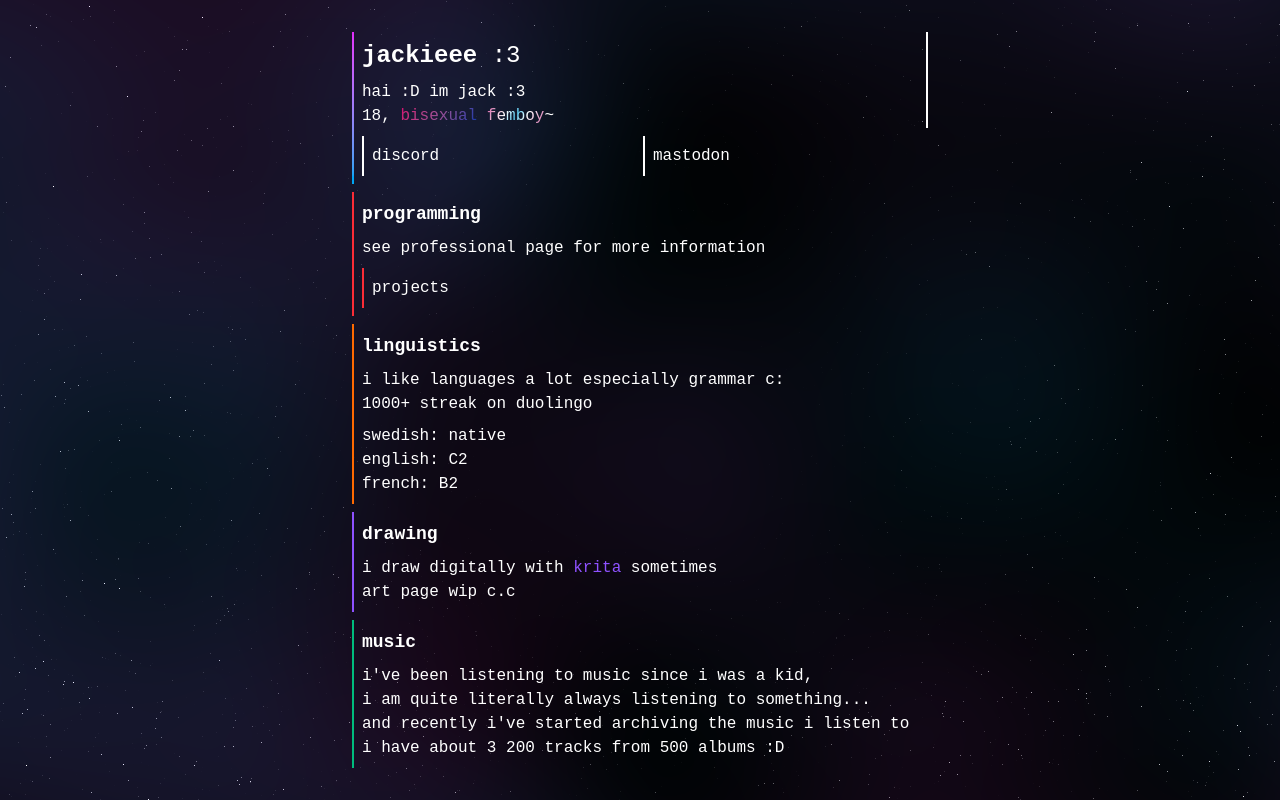
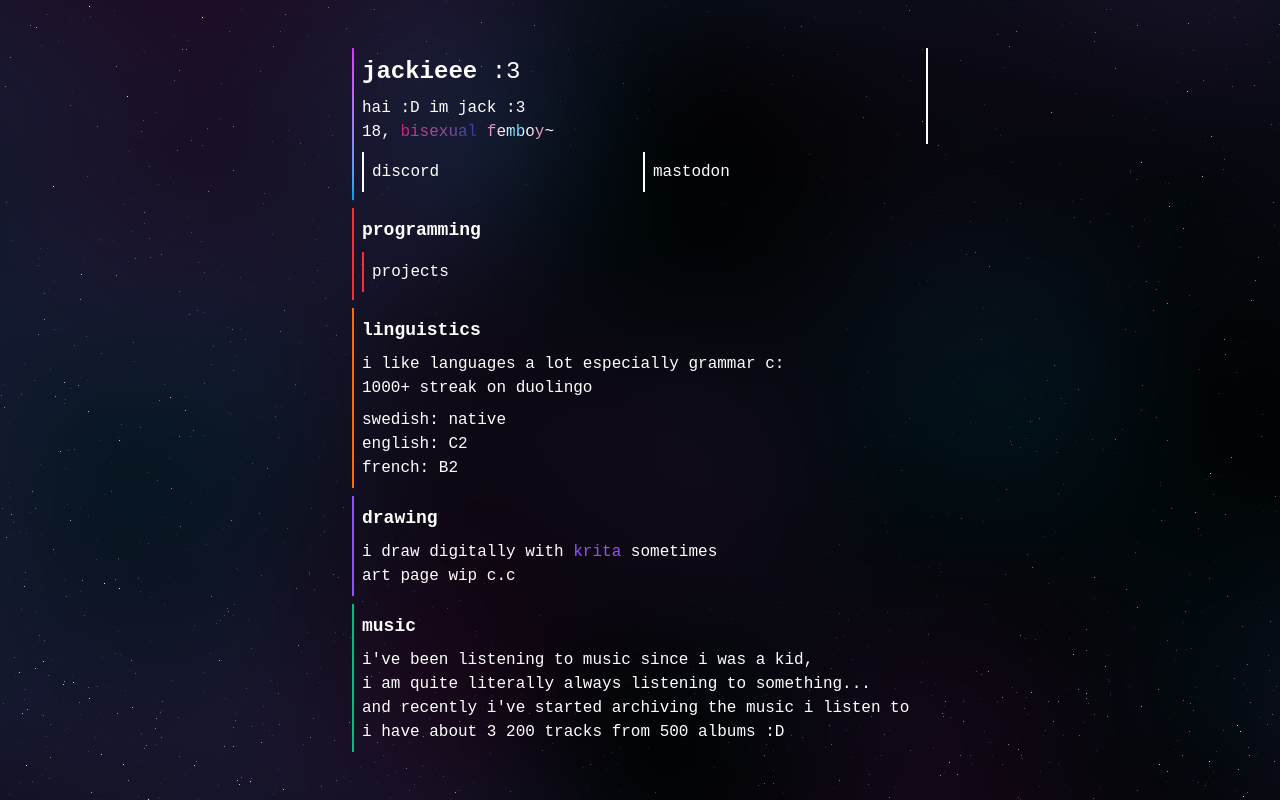
Before and after one commit to jackssrt/jackssrt.com, a SvelteKit app: page /bio in a window 1280 px wide. Built offline with nearby package versions, Linux system fonts and the light colour scheme; some icons are missing; a web font is replaced by a local one.

Commit message:
fix(bio): remove stale programming description

```diff
--- a/src/routes/bio/+page.svelte
+++ b/src/routes/bio/+page.svelte
@@ -61,7 +61,6 @@
 	{#snippet icon()}
 		<CodeIcon />
 	{/snippet}
-	<p>see professional page for more information</p>
 	<ProjectsCard class="border-l-red-500" />
 </BioSection>
 <BioSection class="border-l-orange-500" title="linguistics">
```
